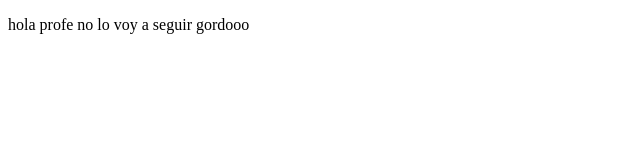
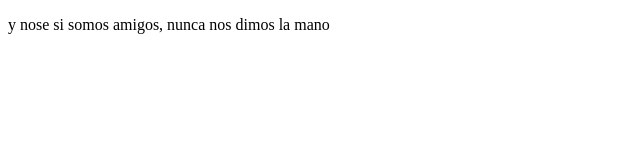
Before and after one commit to Yamilruffa/proyectospersonales, a plain HTML site: page index.html in a window 1280 px wide. Shown: the whole page, without its empty margins (0-640 px from the left). Drawn offline with Linux system fonts and the light colour scheme.

Commit message:
cambios curso

```diff
--- a/index.html
+++ b/index.html
@@ -6,8 +6,7 @@
     <meta name="viewport" content="width=device-width, initial-scale=1.0">
     <title>hola</title>
 </head>
-<p>hola profe no lo voy a seguir
-    gordooo
+<p> y nose si somos amigos, nunca nos dimos la mano
 </p>
 </body>
 </html>
```
